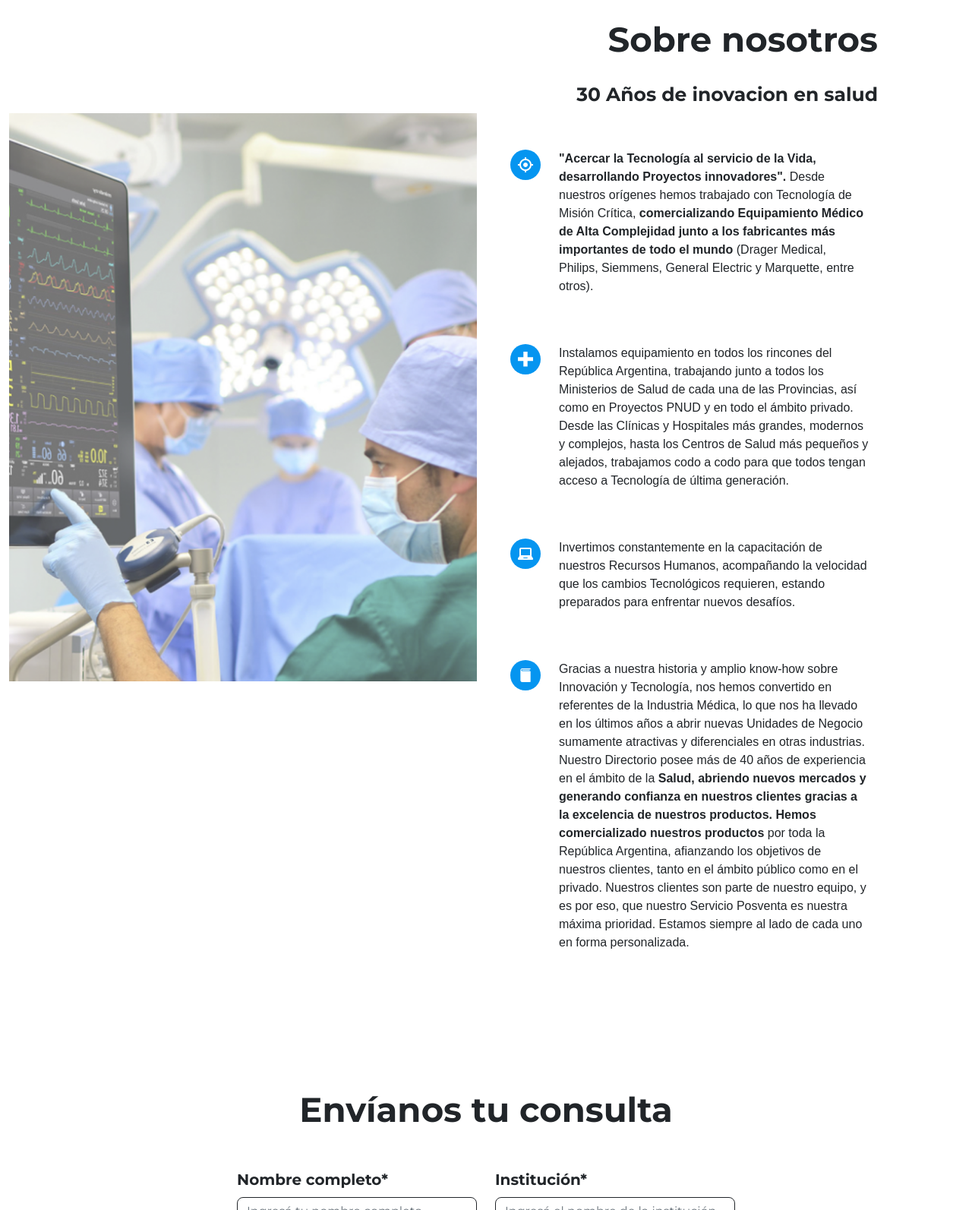
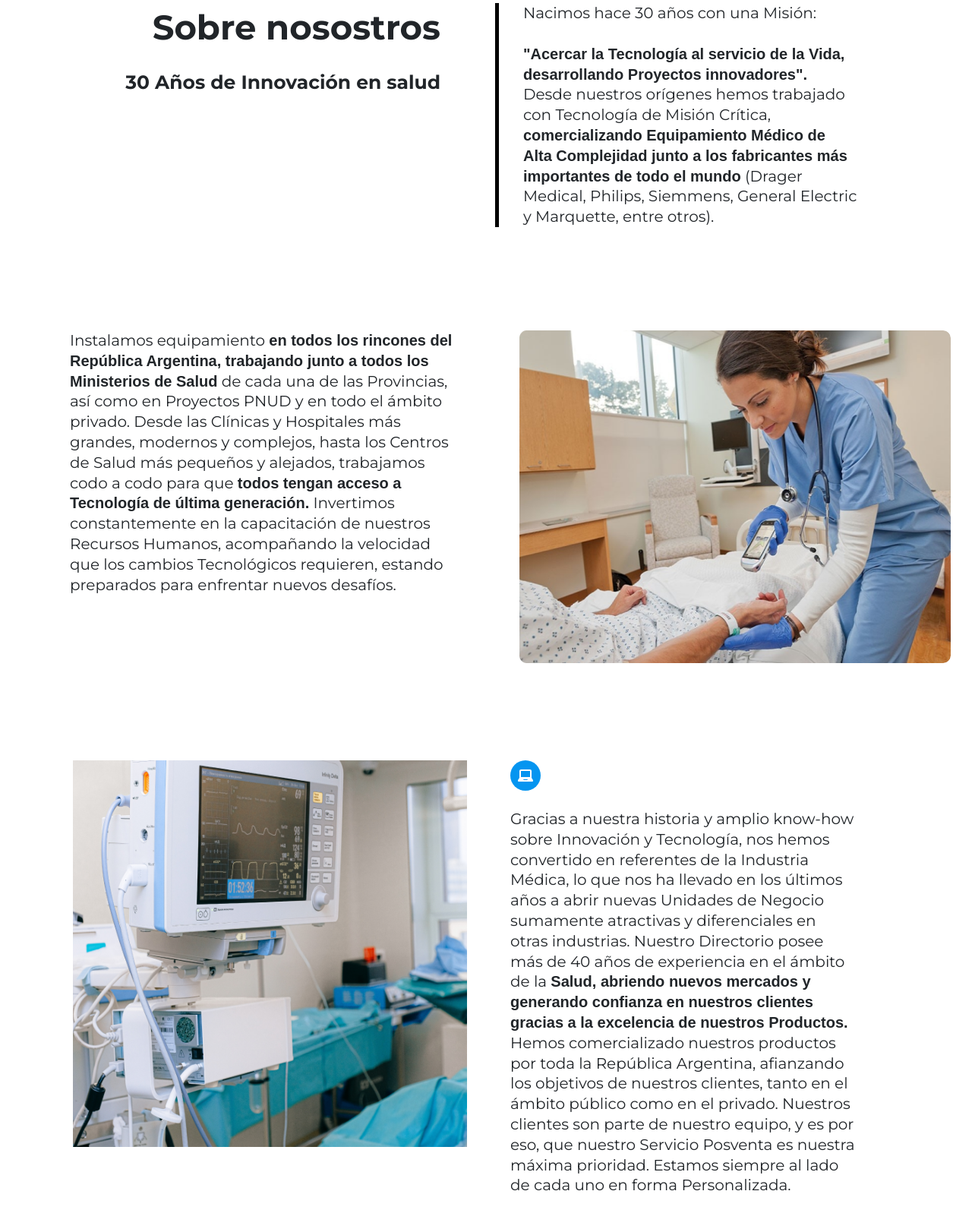
Before and after one commit to AgustinZarate/TeknotechArgentina, a website: page index.html in a window 1280 px wide. Shown: the part 3387-4980 px from the top of the page at 76% size. Drawn offline with nearby package versions, Linux system fonts and the light colour scheme.

Commit message:
sobre nosotros hecho de nuevo, listo

```diff
--- a/css/style.css
+++ b/css/style.css
@@ -60,7 +60,7 @@
   line-height: 22px;
   letter-spacing: 0em;
   text-align: center;
-  color: #1A242E;
+  color: #1a242e;
 }
 .navbar .navbar-collapse .navbar-nav a:hover {
   background-image: linear-gradient(#9cd6c0, #00db87);
@@ -73,8 +73,8 @@
   border: 0;
 }
 input:focus {
-  color:black;
-  background-color:#d9d9d9;
+  color: black;
+  background-color: #d9d9d9;
   outline: none;
 }
 .botonBuscador {
@@ -93,9 +93,7 @@ input:focus {
   border-radius: 72px;
 }
 
-
 /* MAIN */
-
 
 /* grid nuestros productos */
 .grid {
@@ -250,14 +248,29 @@ input:focus {
 
   } */
 }
+.parrafos ul {
+  padding: 0;
+}
 #nosotros .parrafos {
   position: relative;
-  right: 5rem;
+  right: 1rem;
+  height: 10%;
+  margin: 0 auto;
+  width: 50%;
+  text-align: justify;
+  padding: 0;
 }
 #nosotros .parrafos li {
   list-style: none;
-  margin: 1rem;
-  padding: 1rem;
+  margin: 0 1rem;
+  padding: 0rem;
+  font-family: Montserrat;
+  font-size: 16px;
+  font-style: normal;
+  font-weight: 700;
+  line-height: 22px;
+  letter-spacing: 0em;
+  text-align: left;
 }
 #nosotros .content {
   min-height: 45rem;
@@ -266,6 +279,17 @@ input:focus {
 #nosotros .content .m-height-2 {
   min-width: 30rem;
   min-height: 50rem;
+}
+.img-sobreNos {
+  height: 438px;
+  width: 600px;
+  border-radius: 10px;
+  padding-left: 2rem;
+}
+.img-sobreNos2 {
+  width: 519px;
+  height: 509px;
+  border-radius: 10pxv;
 }
 
 /*------------------------------------- PRODUCTOS ---------------------------*/
@@ -449,8 +473,6 @@ input#nombre,
 /* SOBRE NOS */
 
 .sobreNos {
-  padding: 1rem 4rem;
-
   font-family: Montserrat;
   font-size: 45px;
   font-style: normal;
@@ -459,12 +481,20 @@ input#nombre,
   letter-spacing: 0em;
 }
 .sobreNos-sub {
-  padding: 0 4rem;
-
   font-family: Montserrat;
   font-size: 25px;
   font-style: normal;
   font-weight: 600;
   line-height: 34px;
   letter-spacing: 0em;
+  text-align: right;
 }
+.textoNosotros {
+  font-family: Montserrat;
+  font-style: normal;
+  font-weight: 400;
+  font-size: 20px;
+  line-height: 134.4%;
+  padding: 0 2rem;
+  text-align: left;
+}
--- a/index.html
+++ b/index.html
@@ -61,7 +61,8 @@
           <li class="nav-item btn-nav">
             <div class="contenedorBuscador">
               <input type="text" id="buscador">
-              <button class="botonBuscador" type="submit"><img src="./img/iconos-simples/buscador.png" alt="Arrow Icon"></button>
+              <button class="botonBuscador" type="submit"><img src="./img/iconos-simples/buscador.png"
+                  alt="Arrow Icon"></button>
             </div>
           </li>
         </ul>
@@ -279,77 +280,51 @@
 
     <!-- Sobre Nosotros -->
     <section class="container-fluid mt-5" id="nosotros">
-      <div class="row me-5">
-        <h2 class="sobreNos text-end">Sobre nosotros</h2>
-        <h3 class="sobreNos-sub text-end">30 Años de inovacion en salud</h3>
-      </div>
-      <div class="row">
-        <div class="col-6">
-          <!-- Imagen sobre nosotros -->
-          <div class="m-auto">
-            <img src="img/fotos/quirofano-2.png" class="w-100" alt="Foto quirofano">
-          </div>
+      <div class="row mb-5">
+        <div class="col-md-6">
+          <h2 class="sobreNos text-end mb-4 me-5">Sobre nosostros</h2>
+          <h3 class="sobreNos-sub text-end mb-5 me-5">30 Años de Innovación en salud</h3>
         </div>
-        <div class="col-6 parrafos mt-3">
-          <ul>
-            <!-- parrafo 1 -->
-            <li class="row">
-              <div class="d-flex align-items-start">
-                <img src="../img/iconos-fondo-azul/target-icon.svg" class="mx-4" alt="">
-                <p> <b>"Acercar la Tecnología al servicio de la Vida, desarrollando Proyectos innovadores".</b> Desde
-                  nuestros orígenes hemos trabajado con Tecnología de Misión Crítica, <b>comercializando Equipamiento
-                    Médico de Alta Complejidad junto a los fabricantes más importantes de todo el mundo</b> (Drager
-                  Medical, Philips, Siemmens, General Electric y Marquette, entre otros).</p>
-              </div>
-            </li>
-            <!-- parrafo 2 -->
-            <li class="row">
-              <div class="col-2">
-
-              </div>
-              <div class="d-flex align-items-start">
-                <img src="img/iconos-fondo-azul/cross-icon.svg" class="mx-4" alt="">
-                <p>Instalamos equipamiento en todos los rincones del República Argentina, trabajando junto a todos los
-                  Ministerios de Salud de cada una de las Provincias, así como en Proyectos PNUD y en todo el ámbito
-                  privado. Desde las Clínicas y Hospitales más grandes, modernos y complejos, hasta los Centros de
-                  Salud
-                  más pequeños y alejados, trabajamos codo a codo para que todos tengan acceso a Tecnología de última
-                  generación.</p>
-              </div>
-            </li>
-
-            <!-- parrafo 3 -->
-            <li class="row">
-              <div class="d-flex align-items-start">
-                <img src="img/iconos-fondo-azul/computer-icon.svg" class="mx-4" alt="">
-                <p>Invertimos constantemente en la capacitación de nuestros Recursos Humanos, acompañando la velocidad
-                  que los cambios Tecnológicos requieren, estando preparados para enfrentar nuevos desafíos.</p>
-              </div>
-            </li>
-            <!-- parrafo 4 -->
-            <li class="row">
-              <div class="d-flex align-items-start">
-                <img src="img/iconos-fondo-azul/book-icon.svg" class="mx-4" alt="">
-                <p>Gracias a nuestra historia y amplio know-how sobre Innovación y Tecnología, nos hemos convertido en
-                  referentes de la Industria Médica, lo que nos ha llevado en los últimos años a abrir nuevas Unidades
-                  de Negocio sumamente atractivas y diferenciales en otras industrias. Nuestro Directorio posee más de
-                  40 años de experiencia en el ámbito de la <b>Salud, abriendo nuevos mercados y generando confianza
-                    en
-                    nuestros clientes gracias a la excelencia de nuestros productos. Hemos comercializado nuestros
-                    productos</b> por toda la República Argentina, afianzando los objetivos de nuestros clientes,
-                  tanto
-                  en el ámbito público como en el privado. Nuestros clientes son parte de nuestro equipo, y es por
-                  eso,
-                  que nuestro Servicio Posventa es nuestra máxima prioridad. Estamos siempre al lado de cada uno en
-                  forma personalizada.</p>
-              </div>
-            </li>
-          </ul>
+        <div class="col-md-5">
+          <h4 class="textoNosotros" style="border-left: 5px solid black;">Nacimos hace 30 años con una Misión: <br><br>
+            <b>"Acercar la Tecnología al servicio de la Vida, desarrollando Proyectos innovadores".</b> Desde nuestros
+            orígenes hemos trabajado con Tecnología de Misión Crítica, <b>comercializando Equipamiento Médico de Alta
+              Complejidad junto a los fabricantes más importantes de todo el mundo</b> (Drager Medical, Philips,
+            Siemmens, General Electric y Marquette, entre otros).
+          </h4>
         </div>
       </div>
+      <div class="row p-5" style="margin-top: 5rem;">
+        <div class="col-md-6">
+          <!-- texto -->
+          <p class="textoNosotros">
+            Instalamos equipamiento <b>en todos los rincones del República Argentina, trabajando junto a todos los Ministerios de Salud</b> de cada una de las Provincias, así como en Proyectos PNUD y en todo el ámbito privado. Desde las Clínicas y Hospitales más grandes, modernos y complejos, hasta los Centros de Salud más pequeños y alejados, trabajamos codo a codo para que <b>todos tengan acceso a Tecnología de última generación.</b>
+
+            Invertimos constantemente en la capacitación de nuestros Recursos Humanos, acompañando la velocidad que los cambios Tecnológicos requieren, estando preparados para enfrentar nuevos desafíos.
+
+          </p>
+        </div>
+        <div class="col-md-6">
+          <!-- img -->
+          <img class="img-sobreNos" src="./img/fotos/escaneano_pulsera-2.png" alt="Imagen escanenando pulsera">
+        </div>
+        <div class="row p-5" style="margin-top: 5rem;">
+          <div class="col-md-6">
+            <!-- img -->
+            <img class="img-sobreNos2" src="./img/fotos/IboxOR.png" alt="Imagen escanenando pulsera">
+          </div>
+          <div class="col-md-6">
+            <!-- icon -->
+            <img class="textoNosotros mb-4" src="./img/iconos-fondo-azul/computer-icon.svg" alt="icono pc">
+            <!-- texto -->
+            <p class="textoNosotros">
+              Gracias a nuestra historia y amplio know-how sobre Innovación y Tecnología, nos hemos convertido en referentes de la Industria Médica, lo que nos ha llevado en los últimos años a abrir nuevas Unidades de Negocio sumamente atractivas y diferenciales en otras industrias. Nuestro Directorio posee más de 40 años de experiencia en el ámbito de la <b>Salud, abriendo nuevos mercados y generando confianza en nuestros clientes gracias a la excelencia de nuestros Productos.</b> Hemos comercializado nuestros productos por toda la República Argentina, afianzando los objetivos de nuestros clientes, tanto en el ámbito público como en el privado. Nuestros clientes son parte de nuestro equipo, y es por eso, que nuestro Servicio Posventa es nuestra máxima prioridad. Estamos siempre al lado  de cada uno en forma Personalizada.
+            </p>
+          </div>
     </section>
   </main>
 
+  <!-- form -->
   <div class="container mt-5 mb-5" id="contacto">
     <h2 class="text-center form-title mb-5">Envíanos tu consulta</h2>
     <form>
```
Also changed, not shown: img/fotos/escaneano_pulsera-2.png (added).
